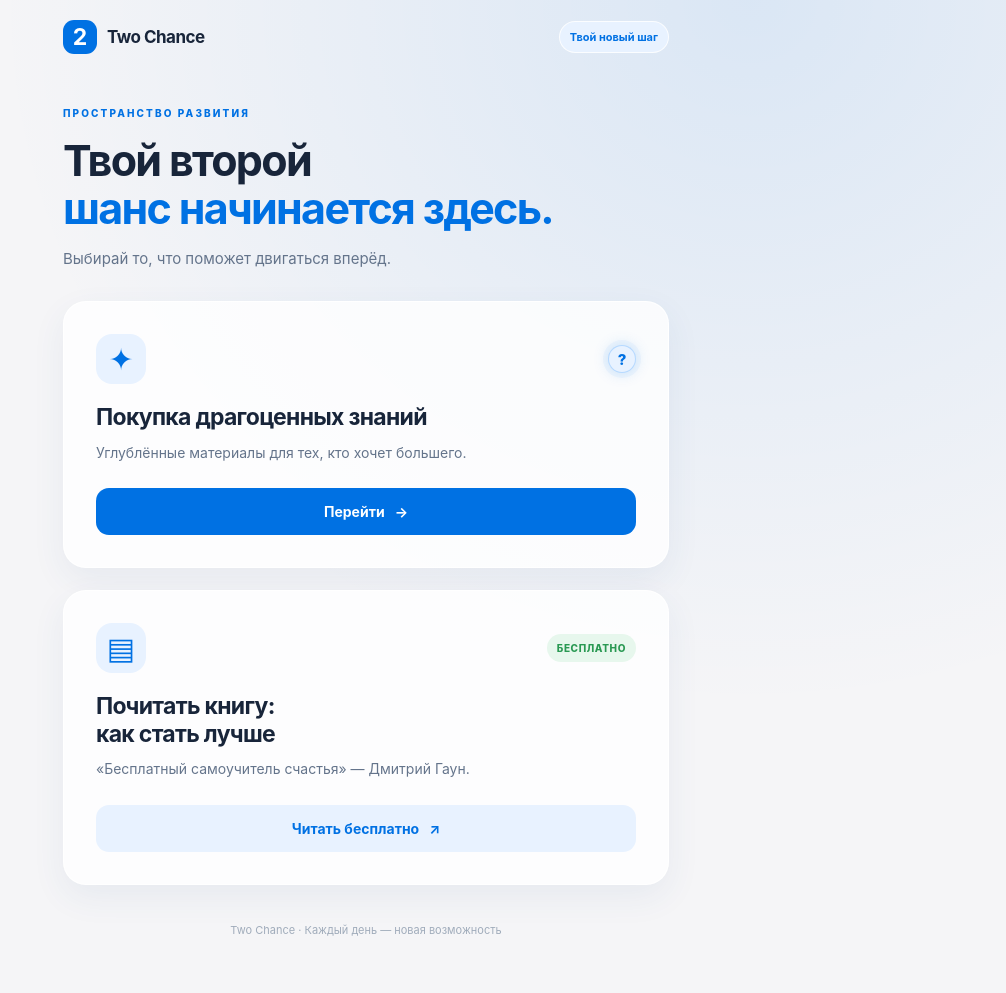
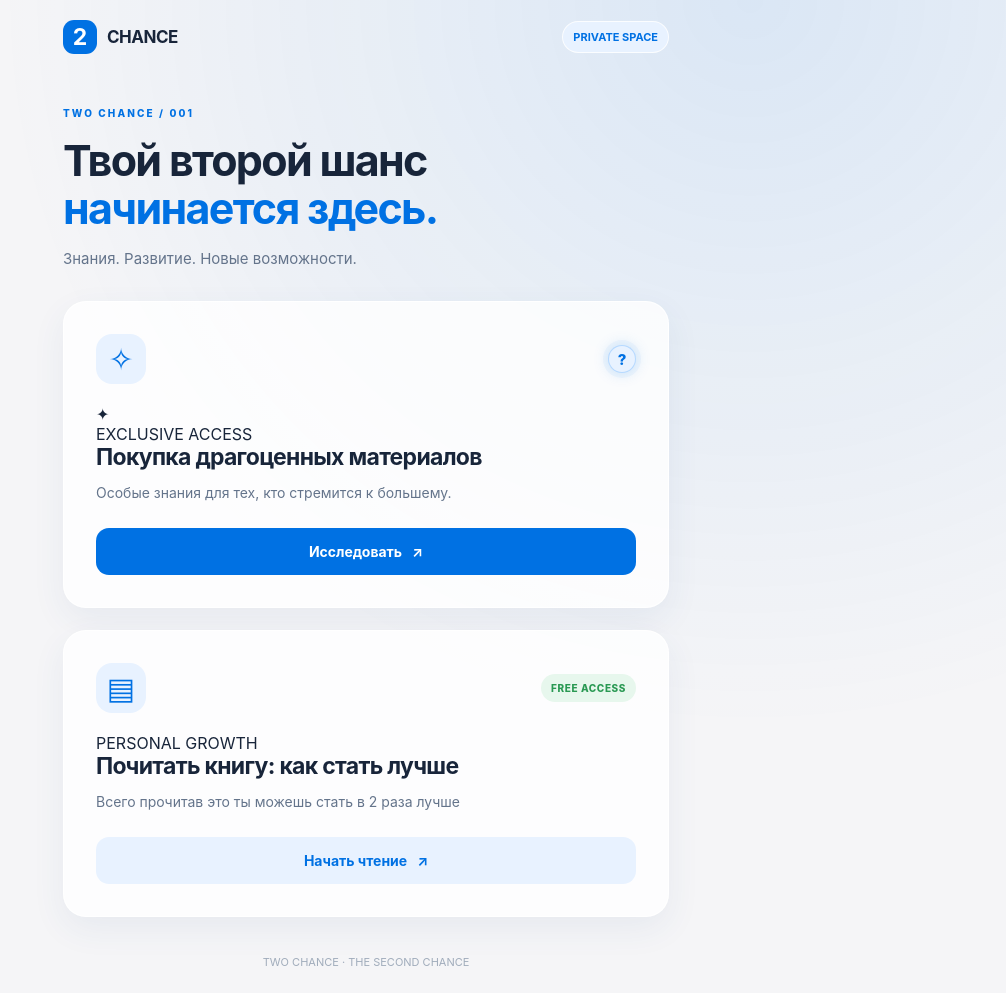
Before and after one commit to deprimes2/two-chance, a FastAPI app: page / in a window 1280 px wide. Shown: the whole page, without its empty margins (274-1280 px from the left). Before the commit the page ends 936 px from the top, so only its background shows below. Run offline with FastAPI, Linux system fonts and the light colour scheme; parts of the project's set-up code (start-up, migrations or seed data) failed here and were passed over; some libraries are stand-ins or nearby versions.

Commit message:
Update index.html

```diff
--- a/templates/index.html
+++ b/templates/index.html
@@ -1,53 +1,243 @@
+
 <!doctype html>
 <html lang="ru">
 <head>
-  <meta charset="UTF-8" />
-  <meta name="viewport" content="width=device-width, initial-scale=1, viewport-fit=cover" />
-  <meta name="theme-color" content="#f5f5f7" />
+  <meta charset="UTF-8">
+  <meta name="viewport"
+        content="width=device-width, initial-scale=1, viewport-fit=cover">
+  <meta name="theme-color" content="#09090b">
   <title>Two Chance</title>
-  <link rel="stylesheet" href="/static/style.css" />
+
+  <link rel="stylesheet" href="/static/style.css">
   <script src="https://telegram.org/js/telegram-web-app.js"></script>
   <script src="/static/app.js" defer></script>
 </head>
+
 <body>
+
+  <!-- ЗАГРУЗКА -->
   <div id="splash" class="splash" aria-label="Загрузка приложения">
-    <div class="splash-shimmer" aria-hidden="true"></div><div class="splash-content"><div class="two">2</div><div class="splash-name">Two Chance</div></div>
+    <div class="splash-shimmer" aria-hidden="true"></div>
+
+    <div class="splash-content">
+      <img
+        class="splash-logo"
+        src="/static/logo.jpg"
+        alt="2 CHANCE"
+      >
+      <div class="splash-caption">THE SECOND CHANCE</div>
+    </div>
   </div>
+
+  <!-- ПРИЛОЖЕНИЕ -->
   <div id="application" class="app hidden">
-    <header class="topbar"><span class="brand-symbol">2</span><span class="brand">Two Chance</span><span class="top-pill">Твой новый шаг</span></header>
+
+    <header class="topbar">
+      <span class="brand-symbol">2</span>
+      <span class="brand">CHANCE</span>
+      <span class="top-pill">PRIVATE SPACE</span>
+    </header>
+
     <main>
+
+      <!-- ГЛАВНАЯ -->
       <section id="home" class="page active">
-        <div class="intro"><span class="eyebrow">ПРОСТРАНСТВО РАЗВИТИЯ</span><h1>Твой второй<br><span>шанс начинается здесь.</span></h1><p>Выбирай то, что поможет двигаться вперёд.</p></div>
+
+        <div class="intro">
+          <span class="eyebrow">TWO CHANCE / 001</span>
+
+          <h1>
+            Твой второй шанс
+            <span>начинается здесь.</span>
+          </h1>
+
+          <p>
+            Знания. Развитие. Новые возможности.
+          </p>
+        </div>
+
         <div class="cards">
+
+          <!-- МАТЕРИАЛЫ -->
           <article class="feature-card knowledge">
-            <div class="card-top"><span class="card-icon">✦</span><button class="help" id="helpBtn" aria-label="О разделе знаний">?</button></div>
-            <h2>Покупка драгоценных знаний</h2><p>Углублённые материалы для тех, кто хочет большего.</p>
-            <button class="primary" data-go="knowledge">Перейти <span aria-hidden="true">→</span></button>
+
+            <div class="card-top">
+              <span class="card-icon crystal-icon">✧</span>
+
+              <button
+                class="help"
+                id="helpBtn"
+                type="button"
+                aria-label="О разделе знаний"
+              >?</button>
+            </div>
+
+            <div class="crystal-animation" aria-hidden="true">
+              <div class="crystal-object">✦</div>
+            </div>
+
+            <span class="card-label">EXCLUSIVE ACCESS</span>
+
+            <h2>Покупка драгоценных материалов</h2>
+
+            <p>
+              Особые знания для тех, кто стремится к большему.
+            </p>
+
+            <button class="primary" data-go="knowledge">
+              Исследовать
+              <span aria-hidden="true">↗</span>
+            </button>
           </article>
+
+          <!-- КНИГА -->
           <article class="feature-card book">
-            <div class="card-top"><span class="card-icon book-icon">▤</span><span class="free-pill">БЕСПЛАТНО</span></div>
-            <h2>Почитать книгу:<br>как стать лучше</h2><p>«Бесплатный самоучитель счастья» — Дмитрий Гаун.</p>
-            <button class="secondary" data-go="reader">Читать бесплатно <span aria-hidden="true">↗</span></button>
+
+            <div class="card-top">
+              <span class="card-icon book-icon">▤</span>
+              <span class="free-pill">FREE ACCESS</span>
+            </div>
+
+            <span class="card-label">PERSONAL GROWTH</span>
+
+            <h2>Почитать книгу: как стать лучше</h2>
+
+            <p>
+              Всего прочитав это ты можешь стать в 2 раза лучше
+            </p>
+
+            <button class="secondary" data-go="reader">
+              Начать чтение
+              <span aria-hidden="true">↗</span>
+            </button>
+
           </article>
         </div>
       </section>
+
+      <!-- ПОКУПКА -->
       <section id="knowledge" class="page">
-        <button class="back" data-go="home">‹ На главную</button>
-        <div class="detail-icon">✦</div><span class="eyebrow">РАЗДЕЛ ЗНАНИЙ</span><h1>Драгоценные знания</h1><p class="detail-text">Здесь скоро появятся подборки полезных материалов и обучающие программы.</p>
-        <div class="info-box"><strong>Материалы готовятся</strong><p>Следи за обновлениями — новые возможности появятся здесь.</p></div><button id="buyBtn" class="primary buy-button" type="button">Перейти к оплате</button>
+
+        <button class="back" data-go="home">
+          ‹ На главную
+        </button>
+
+        <div class="detail-icon">✧</div>
+
+        <span class="eyebrow">EXCLUSIVE MATERIALS</span>
+
+        <h1>Драгоценные материалы</h1>
+
+        <p class="detail-text">
+          Коллекция знаний, способных изменить твой подход
+          к жизни и развитию.
+        </p>
+
+        <div class="info-box">
+          <strong>Материалы готовятся</strong>
+          <p>
+            Скоро здесь появятся новые возможности.
+          </p>
+        </div>
+
+        <button
+          id="buyBtn"
+          class="primary buy-button"
+          type="button"
+        >
+          Перейти к оплате
+        </button>
       </section>
+
+      <!-- ЧТЕНИЕ -->
       <section id="reader" class="page">
-        <button class="back" data-go="home">‹ На главную</button>
-        <span class="eyebrow">БЕСПЛАТНАЯ КНИГА</span><h1>Бесплатный самоучитель счастья</h1><p class="detail-text">Автор: Дмитрий Гаун</p>
-        <div id="pdfMissing" class="info-box hidden"><strong>Книга пока не загружена</strong><p>Книга появится здесь в ближайшее время.</p></div>
-        <div id="pdfSkeleton" class="pdf-skeleton hidden" role="status" aria-label="Загрузка книги"><div class="skeleton-line"></div><div class="skeleton-line short"></div><div class="skeleton-sheet"></div><span>Загружаем книгу…</span></div>
-        <div id="pdfContainer" class="pdf-container hidden"><iframe id="pdfFrame" title="Чтение книги" loading="lazy"></iframe></div>
-        <a id="pdfLink" class="primary link-button hidden" href="/static/book.pdf" target="_blank" rel="noopener">Открыть PDF отдельно ↗</a>
+
+        <button class="back" data-go="home">
+          ‹ На главную
+        </button>
+
+        <span class="eyebrow">THE BOOK / FREE</span>
+
+        <h1>Бесплатный самоучитель счастья</h1>
+
+        <p class="detail-text">
+          Дмитрий Гаун
+        </p>
+
+        <div id="pdfMissing" class="info-box hidden">
+          <strong>Книга пока не загружена</strong>
+          <p>Книга появится здесь в ближайшее время.</p>
+        </div>
+
+        <div
+          id="pdfSkeleton"
+          class="pdf-skeleton hidden"
+          role="status"
+          aria-label="Загрузка книги"
+        >
+          <div class="skeleton-line"></div>
+          <div class="skeleton-line short"></div>
+          <div class="skeleton-sheet"></div>
+          <span>Загружаем книгу…</span>
+        </div>
+
+        <div id="pdfContainer" class="pdf-container hidden">
+          <iframe
+            id="pdfFrame"
+            title="Чтение книги"
+            loading="lazy"
+          ></iframe>
+        </div>
+
+        <a
+          id="pdfLink"
+          class="primary link-button hidden"
+          href="/static/book.pdf"
+          target="_blank"
+          rel="noopener"
+        >
+          Открыть PDF отдельно ↗
+        </a>
+
       </section>
+
     </main>
-    <footer>Two Chance · Каждый день — новая возможность</footer>
+
+    <footer>
+      TWO CHANCE · THE SECOND CHANCE
+    </footer>
+
   </div>
-  <div id="toast" class="toast" role="status" aria-live="polite"></div>
-  <div id="modal" class="modal hidden" role="dialog" aria-modal="true" aria-labelledby="modalTitle"><div class="modal-panel"><h2 id="modalTitle">О разделе</h2><p>Здесь будут доступны расширенные материалы для личного развития.</p><button id="modalClose" class="primary">Понятно</button></div></div>
+
+  <!-- УВЕДОМЛЕНИЯ -->
+  <div
+    id="toast"
+    class="toast"
+    role="status"
+    aria-live="polite"
+  ></div>
+
+  <!-- МОДАЛЬНОЕ ОКНО -->
+  <div
+    id="modal"
+    class="modal hidden"
+    role="dialog"
+    aria-modal="true"
+    aria-labelledby="modalTitle"
+  >
+    <div class="modal-panel">
+      <h2 id="modalTitle">О разделе</h2>
+
+      <p>
+        Здесь будут доступны эксклюзивные материалы
+        для личного развития.
+      </p>
+
+      <button id="modalClose" class="primary">
+        Понятно
+      </button>
+    </div>
+  </div>
+
 </body>
 </html>
```
